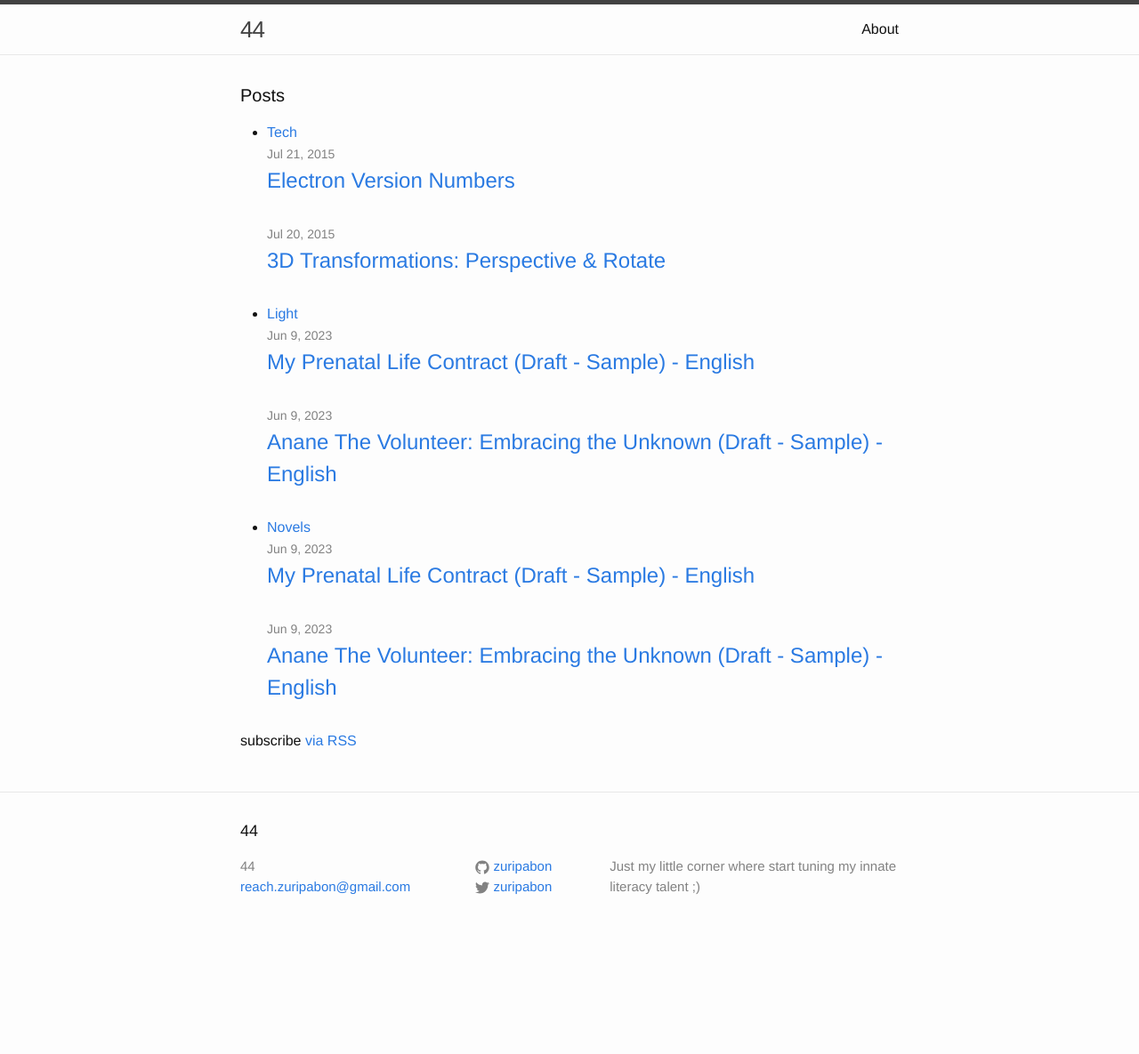
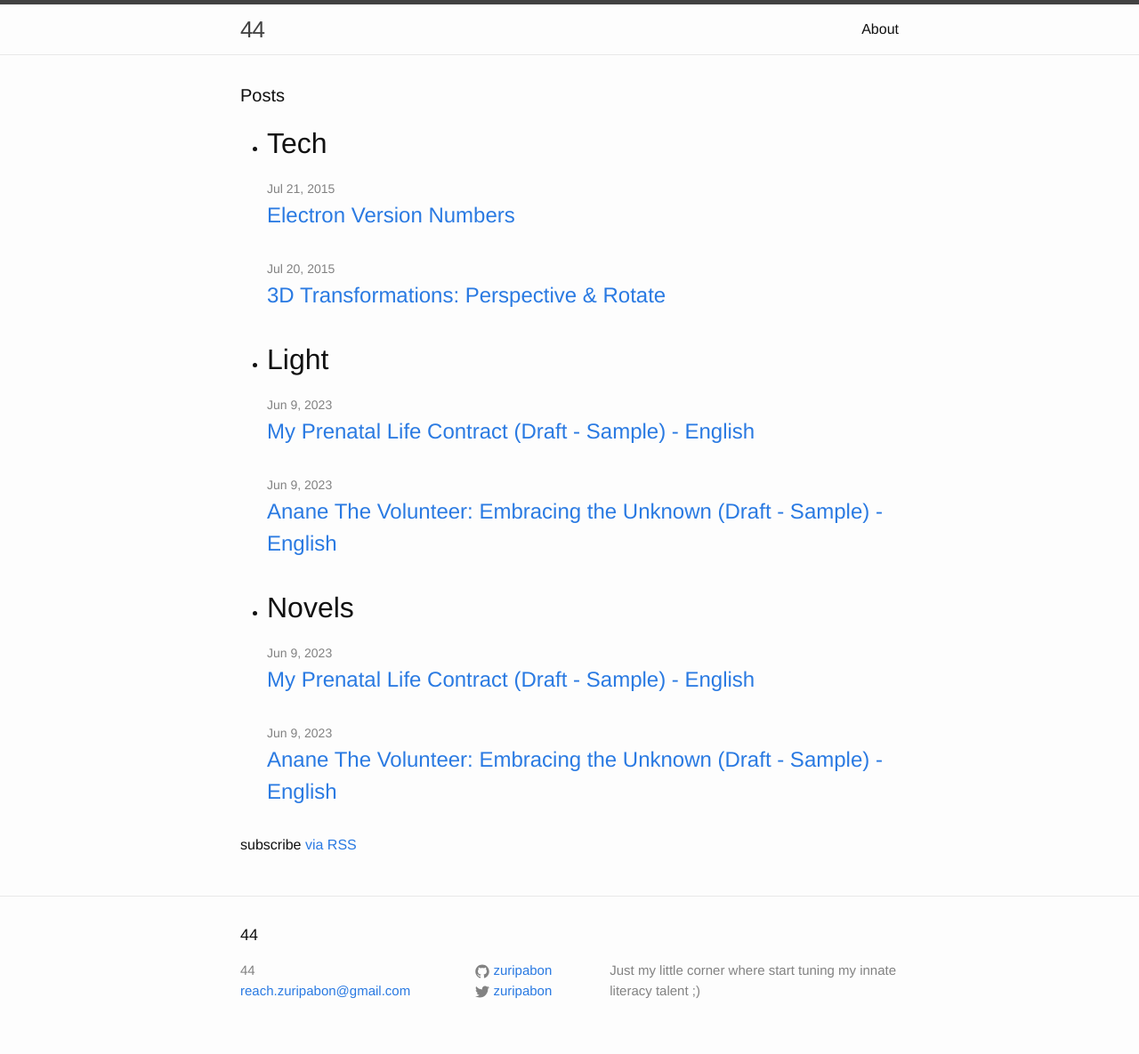
Before and after one commit to tsur/blog, a Jekyll site: the page built from index.html, in a window 1280 px wide. Shown: the whole page at 89% size. Built offline with Jekyll 4.4.1, drawn with Linux system fonts in a browser that asks for light colours; before the commit the page ends 1068 px from its top, so only the background shows below that.

```diff
--- a/_posts/2023-06-09-anane-the-volunteer.markdown
+++ b/_posts/2023-06-09-anane-the-volunteer.markdown
@@ -2,7 +2,7 @@
 layout: post
 title:  "Anane The Volunteer: Embracing the Unknown (Draft - Sample) - English"
 date:   2023-06-09 13:25:25
-categories: Light Novels
+categories: "Light Novels"
 author: Zuri Pabón
 ---
 
--- a/_posts/2023-06-09-mi-contrato-prenatal.markdown
+++ b/_posts/2023-06-09-mi-contrato-prenatal.markdown
@@ -2,7 +2,7 @@
 layout: post
 title:  "Mi Contrato Prenatal (Provisional) - Spanish"
 date:   2023-06-09 13:25:25
-categories: lightnovel
+categories: "Light Novels"
 published: false
 ---
 
--- a/_posts/2023-06-09-my-life-prenatal-contract copy.markdown
+++ b/_posts/2023-06-09-my-life-prenatal-contract copy.markdown
@@ -2,7 +2,7 @@
 layout: post
 title:  "The Disciples of John the Apostle. The Empire's Worst Nightmare. (Draft - Sample) - English"
 date:   2023-06-09 13:25:25
-categories: lightnovel
+categories: "Light Novels"
 published: false
 ---
 
--- a/_posts/2023-06-09-my-life-prenatal-contract.markdown
+++ b/_posts/2023-06-09-my-life-prenatal-contract.markdown
@@ -2,7 +2,7 @@
 layout: post
 title:  "My Prenatal Life Contract (Draft - Sample) - English"
 date:   2023-06-09 13:25:25
-categories: Light Novels
+categories: "Light Novels"
 ---
 
 All rights reserved. © 2023. Zuri Pabón (reach.zuripabon@gmail.com). "My Prenatal Life Contract" is a registered trademark of Zuri Pabón. No part of this publication may be reproduced, distributed, or transmitted in any form or by any means, including photocopying, recording, or other electronic or mechanical methods, without the prior written permission of the author, except in the case of brief quotations embodied in critical reviews and certain other noncommercial uses permitted by copyright law.
--- a/index.html
+++ b/index.html
@@ -8,7 +8,8 @@ layout: default
 
   <ul>
     {% for category in site.categories %}
-      <li><a name="{{ category | first }}">{{ category | first }}</a>
+      <li>
+        <h1>{{ category | first }}</h1>
         <ul class="post-list">
           {% for post in category.last %}
           <li>
```
Lines whose indentation alone changed are shown as unchanged.
